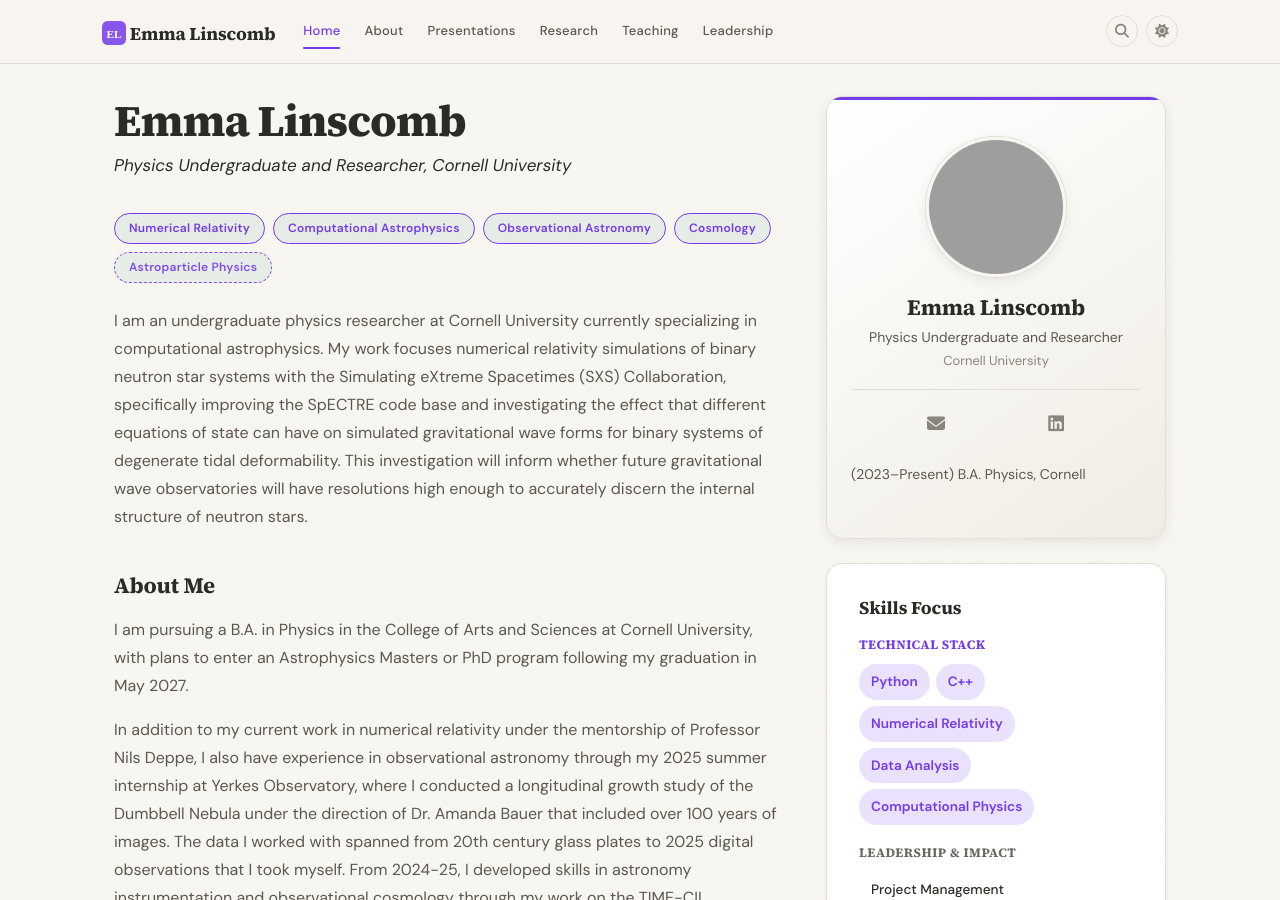
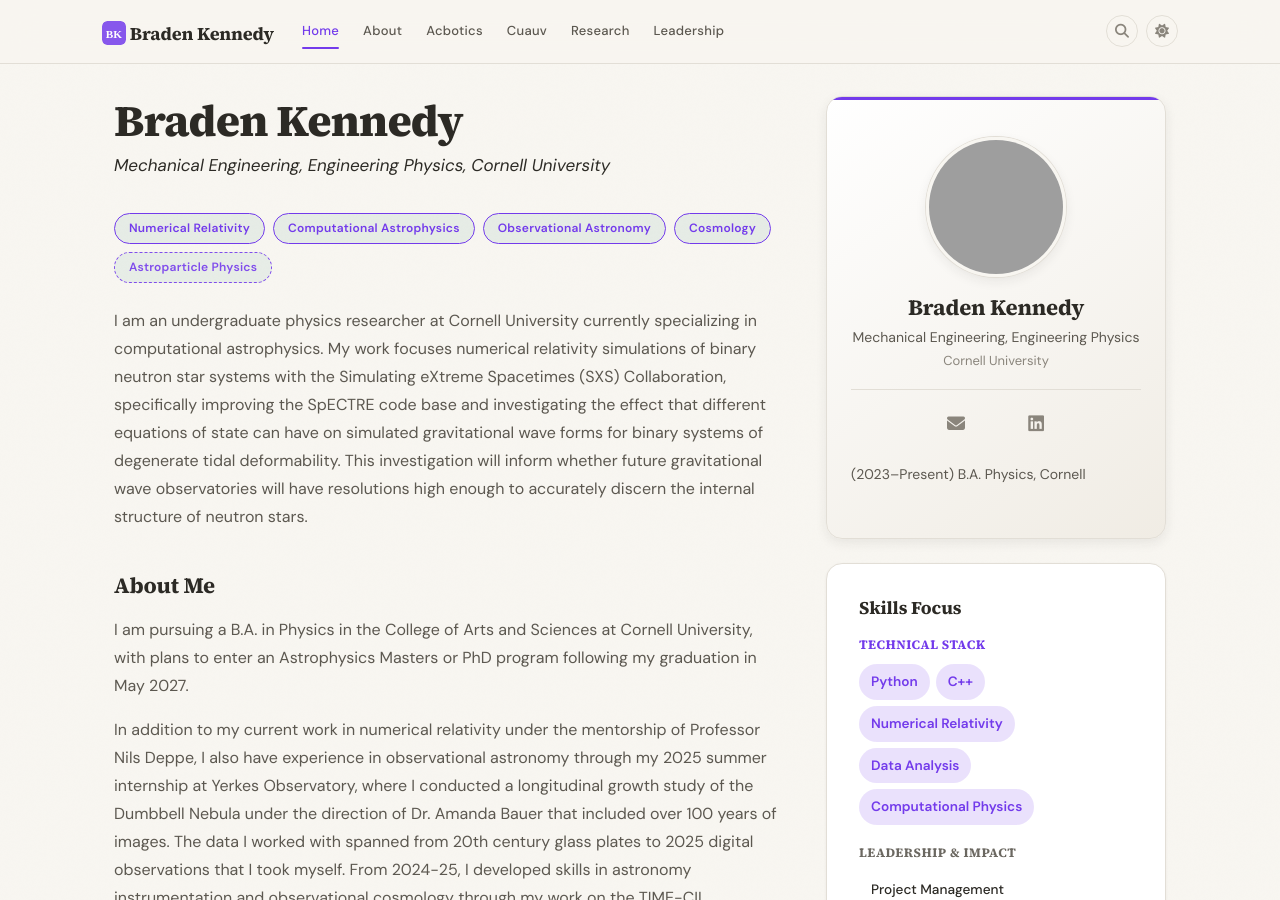
Before and after one commit to braden-kennedy/bkennedyportfolio, a Jekyll site: the page built from _pages/home.md, in a window 1280 px wide and 900 px high. Built offline with Jekyll 4.4.1, drawn with Linux system fonts in a browser that asks for light colours; a style sheet for code colours, icons or effects is not loaded; some of the changed text lies outside the part shown; grey boxes are pictures that could not be loaded.

Commit message:
Initial update to _config.yml

```diff
--- a/_config.yml
+++ b/_config.yml
@@ -1,11 +1,11 @@
 # ============================================================
 # STEP 1: Your Identity (required)
 # ============================================================
-name: "Emma Linscomb"
-title: "Physics Undergraduate and Researcher"
+name: "Braden Kennedy"
+title: "Mechanical Engineering, Engineering Physics"
 institution: "Cornell University"
-email: egl49@cornell.edu
-photo: Emma_Headshot.jpeg  # place your photo in images/
+email: braden@kennedyabc.com
+photo:   # place your photo in images/
 
 # ============================================================
 # STEP 2: Your Links (optional -- delete any you don't use)
@@ -16,8 +16,8 @@ links:
   researchgate: ""
   orcid: "https://orcid.org/0009-0004-0273-112X"
   twitter: ""
-  linkedin: "https://www.linkedin.com/in/emma-grace-linscomb/"
-  cv: "papers/Emma_Linscomb_CV-9.pdf"  # e.g., "papers/cv.pdf" — leave blank to hide the CV icon
+  linkedin: "https://www.linkedin.com/in/bradenkennedy101/"
+  cv: ""  # e.g., "papers/cv.pdf" — leave blank to hide the CV icon
 
 # ============================================================
 # STEP 3: Site Settings
@@ -38,13 +38,13 @@ analytics:
 # ============================================================
 nav_pages:
   - name: about
-  - name: presentations
+  - name: Acbotics
   # - name: publications
-  - name: research
+  - name: CUAUV
   # - name: awards
   # - name: software
   # - name: team
-  - name: teaching
+  - name: research
   - name: leadership
   # - name: activities
   # - name: blogs
@@ -80,8 +80,8 @@ kramdown:
 plugins: ["jekyll/scholar", "jekyll-sitemap"]
 
 scholar:
-  last_name: Linscomb
-  first_name: [Emma, Emma Grace, E.]
+  last_name: Kennedy
+  first_name: [Braden, Braden Addison, B.]
   style: citesty
   locale: en
   source: /assets/
```
